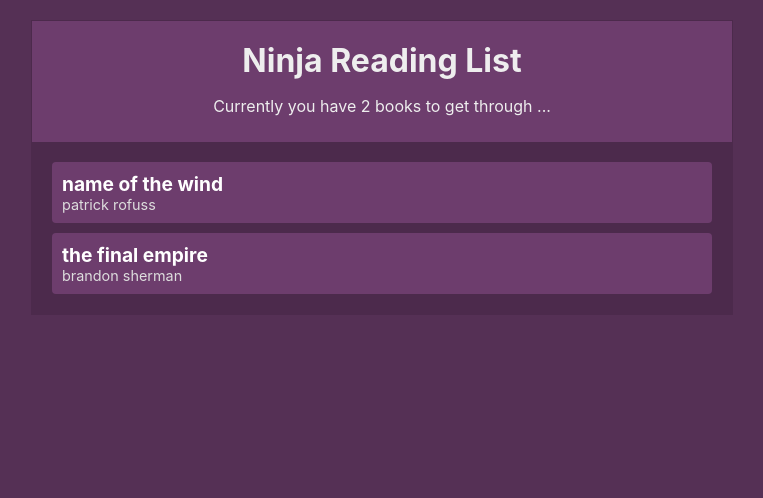
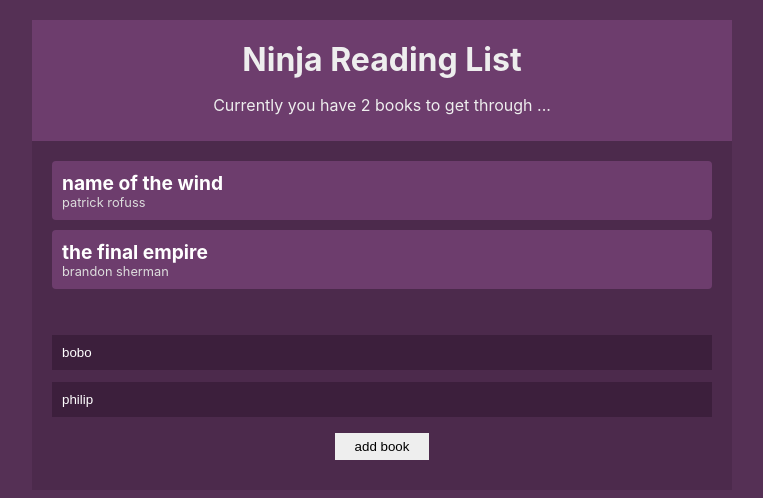
Before and after one commit to boyet007/react-hooks, a React (Create React App) app: page / in a window 1280 px wide. Shown: the top 498 px of the page, without its empty margins (258-1021 px from the left). Built offline with nearby package versions, Linux system fonts and the light colour scheme.

Commit message:
18 - Reading List App (Part 3)

```diff
--- a/src/App.js
+++ b/src/App.js
@@ -2,6 +2,7 @@
 import BookContextProvider from './context/BookContext'
 import Navbar from './components/Navbar';
 import BookList from './components/BookList'
+import BookForm from './components/BookForm'
 import './index.css'
 
 function App() {
@@ -10,6 +11,7 @@
       <BookContextProvider>
         <Navbar />
         <BookList />
+        <BookForm />
       </BookContextProvider>
     </div>
   );
--- a/src/components/BookForm.js
+++ b/src/components/BookForm.js
@@ -0,0 +1,25 @@
+import React, {useContext, useState} from 'react'
+import { BookContext } from '../context/BookContext';
+
+const NewBookForm = () => {
+   const { addBook } = useContext(BookContext)
+   const[title, setTitle] = useState('bobo')
+   const[author, setAuthor] = useState('philip')
+   const handleSubmit = (e) => {
+       e.preventDefault()
+       addBook(title, author)
+       setTitle('')
+       setAuthor('')
+   }
+   return (
+       <form onSubmit={handleSubmit}>
+           <input type="text" placeholder="book title" value={ title }
+            onChange={(e) => setTitle(e.target.value)} required />
+            <input type="text" placeholder="author" value={ author }
+            onChange={(e) => setAuthor(e.target.value)} required />
+            <input type="submit" value="add book" />
+       </form>
+    );
+}
+
+export default NewBookForm;
--- a/src/context/BookContext.js
+++ b/src/context/BookContext.js
@@ -9,6 +9,8 @@
         { title: 'the final empire', author: 'brandon sherman', id: 2 }
     ]);
     const addBook = (title, author) => {
+        console.log(title)
+        console.log(author)
         setBooks([...books, { title, author, id: uuid() }])
     };
     const removeBook = (id) => {
--- a/src/index.css
+++ b/src/index.css
@@ -13,7 +13,6 @@
   width: 90%;
   max-width: 700px;
   color: #eee;
-  padding:1px;
 }
 .navbar{
   padding: 10px 20px;
@@ -23,7 +22,6 @@
 .navbar h1{
   margin: 10px 0;
 }
-
 .book-list{
   margin: 20px;
 }
@@ -39,7 +37,7 @@
   margin: 10px 0;
 }
 .book-list li:hover{
-  opacity: 0.7;
+  opacity: 0.3;
   text-decoration: line-through;
 }
 .book-list .title{
@@ -48,10 +46,30 @@
   font-size: 1.2em;
 }
 .book-list .author{
-  font-size: 0.9em;
+  font-size: 0.8em;
   color: #ddd;
 }
 .empty{
   margin: 20px;
   text-align: center;
 }
+
+form{
+  padding: 20px;
+}
+input[type='text']{
+  width: 100%;
+  padding: 10px;
+  box-sizing: border-box;
+  margin: 6px 0;
+  background: #3c1f3c;
+  color: #fff;
+  border: 0;
+}
+input[type='submit']{
+  margin: 10px auto;
+  background: #eee;
+  border: 0;
+  padding: 6px 20px;
+  display: block;
+}
```
Also changed, not shown: src/components/NewBookForm.js (deleted).
